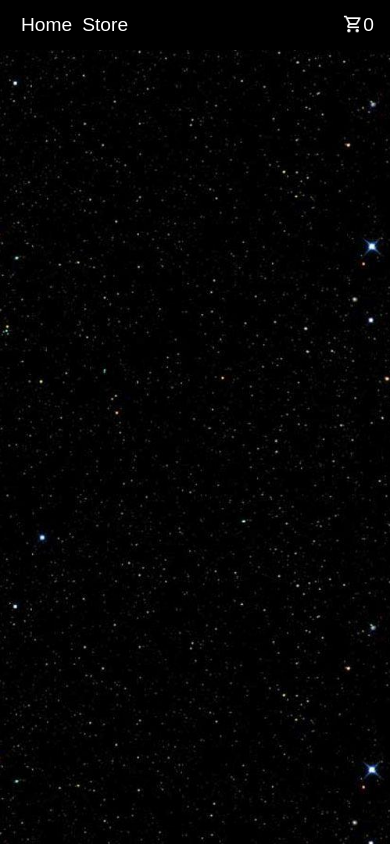
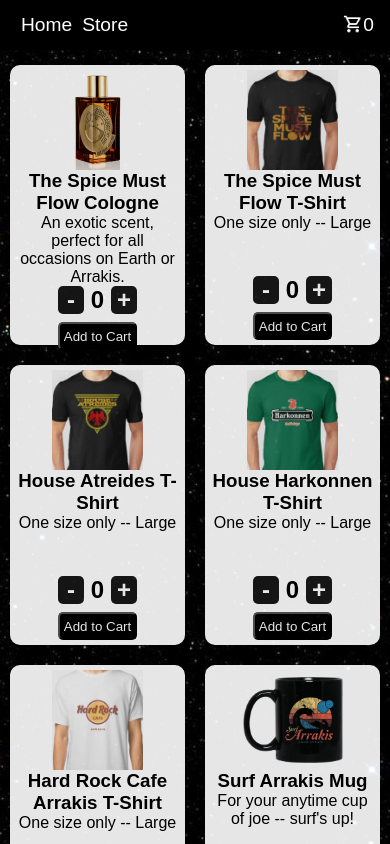
Before and after one commit to rusty-reebs/shopping-cart, a React (Create React App) app: page /products in a window 390 px wide. Built offline with nearby package versions, Linux system fonts and the light colour scheme; a web font is replaced by a local one.

Commit message:
add Card.js component and style for mobile

```diff
--- /dev/null
+++ b/src/components/Card.js
@@ -0,0 +1,36 @@
+// Card.js
+
+import React from "react";
+
+const Card = (props) => {
+  return (
+    <div className="Card">
+      <div className="Card-data">
+        <div className="Card-data-img-container">
+          <img src={props.imageSrc} alt="Not found" height="100" />
+        </div>
+        <div className="Card-data-description">
+          <h3>{props.name}</h3>
+          <p>{props.description}</p>
+          {/* quantity and add to cart */}
+        </div>
+        <div className="Card-data-action">
+          <div className="Card-data-quantity">
+            <div className="Card-data-quantity-increment">
+              <h2>-</h2>
+            </div>
+            <div className="Card-data-quantity-number">
+              <h2>0</h2>
+            </div>
+            <div className="Card-data-quantity-increment">
+              <h2>+</h2>
+            </div>
+          </div>
+          <button>Add to Cart</button>
+        </div>
+      </div>
+    </div>
+  );
+};
+
+export default Card;
--- a/src/components/Products.js
+++ b/src/components/Products.js
@@ -2,11 +2,31 @@
 
 import React from "react";
 import Navbar from "./Navbar";
+import Card from "./Card";
+import ProductList from "./Product-list";
 
 const Products = () => {
+  // run an array function build an array of product cards <Card, <Card, <Card
+  // populate cards with a product object or JSON
+  const currentProducts = [];
+  ProductList.forEach((product) => {
+    currentProducts.push(
+      <Card
+        key={product.id}
+        name={product.name}
+        description={product.description}
+        imageSrc={product.image}
+      />
+    );
+  });
+
   return (
     <div className="Products">
       <Navbar />
+      <div className="Products-container">
+        {/* put array of product cards here */}
+        {currentProducts}
+      </div>
     </div>
   );
 };
--- a/src/styles/style.css
+++ b/src/styles/style.css
@@ -17,7 +17,6 @@ html {
   overflow: auto;
   background-image: url(../img/wallpaper-1.jpeg);
   background-size: cover;
-  /* font-family: "Open Sans", sans-serif; */
   color: white;
   text-shadow: 1px 1px 2px #000000;
   display: grid;
@@ -44,18 +43,6 @@ html {
   text-align: center;
   align-items: center;
 }
-
-/* .App-title-text-div button {
-  font-family: inherit;
-  width: 40%;
-  padding: 10px;
-  background: black;
-  color: white;
-  font-size: larger;
-  border-radius: 5px;
-  justify-self: center;
-  margin-top: 20px;
-} */
 
 .App-title-button {
   display: inline-block;
@@ -138,3 +125,118 @@ a:visited {
   color: white;
   text-shadow: 1px 1px 2px #000000;
 }
+
+.Products-container {
+  display: grid;
+  grid-template-columns: 1fr 1fr;
+  grid-gap: 20px;
+  margin-top: 15px;
+  margin-left: 10px;
+  margin-right: 10px;
+  margin-bottom: 15px;
+}
+
+.Card {
+  /* display: grid; */
+  display: flex;
+  /* flex-direction: column; */
+  /* display: block; */
+  min-height: 280px;
+  max-height: 280px;
+  /* grid-template-rows: 30fr 20fr 30fr 20fr; */
+  background-color: white;
+  color: black;
+  text-shadow: none;
+  opacity: 0.9;
+  border-radius: 10px;
+  /* justify-items: center; */
+}
+
+.Card-data {
+  display: flex;
+  flex-direction: column;
+  align-items: center;
+  /* justify-content: space-between; */
+  margin: 5px;
+  height: auto;
+  width: 100%;
+}
+
+.Card-data-img-container {
+  object-fit: contain;
+}
+
+.Card-data-img-container img {
+  display: block;
+  margin-right: auto;
+  margin-left: auto;
+}
+
+.Card-data-description {
+  text-align: center;
+}
+
+.Card-data-description p {
+  /* text-align: left; */
+}
+
+.Card-data-action {
+  width: 60%;
+  margin-top: auto;
+  display: grid;
+  grid-template-rows: 1fr 1fr;
+  grid-gap: 8px;
+  /* align-self: flex-end; */
+}
+
+.Card-data-quantity {
+  /* align-items: flex-end; */
+  /* margin-left: auto; */
+  /* margin-right: auto; */
+  margin: auto;
+  display: grid;
+  grid-template-columns: 1fr 1fr 1fr;
+  width: 80%;
+  text-align: center;
+}
+
+.Card-data-quantity-increment .Card-data-quantity-number {
+  /* display: flex; */
+  /* align-items: center; */
+  /* justify-content: center; */
+  /* margin: auto; */
+}
+
+.Card-data-quantity-increment {
+  background-color: black;
+  color: white;
+  opacity: 0.9;
+  border-radius: 5px;
+}
+
+.Card-data button {
+  /* align-self: flex-end; */
+  background-color: black;
+  color: white;
+  width: 80%;
+  /* display: flex; */
+  margin-left: auto;
+  margin-right: auto;
+  font-family: inherit;
+  /* justify-content: center; */
+  /* align-content: center; */
+  text-align: center;
+  border-radius: 5px;
+}
+
+@media only screen and (min-width: 1025px) {
+  .Products-container {
+    display: grid;
+    grid-template-columns: 1fr 1fr 1fr;
+    grid-gap: 60px;
+    margin-top: 50px;
+    margin-left: 100px;
+    margin-right: 100px;
+    margin-bottom: 50px;
+  }
+}
```
